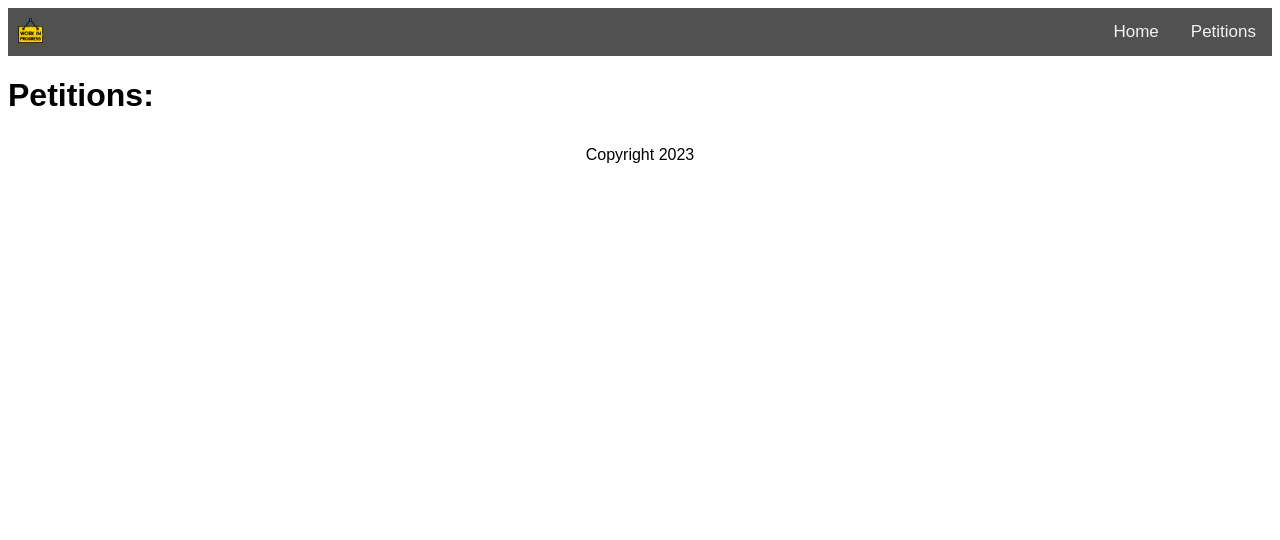
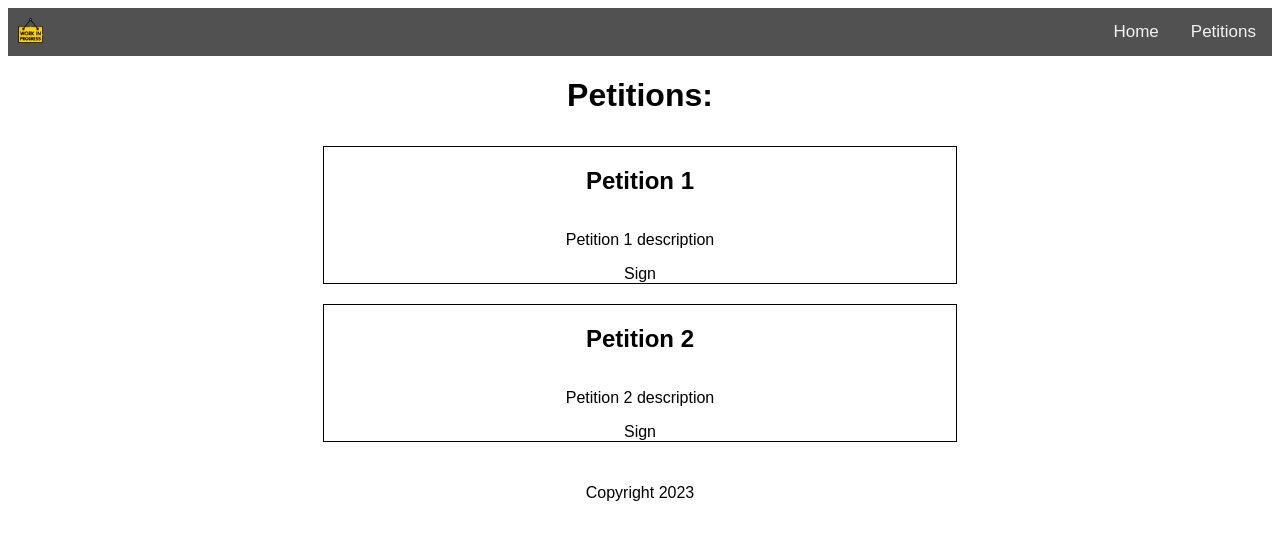
Before and after one commit to MotionForce/obnl-hax, a SvelteKit app: page /petitions in a window 1280 px wide. Shown: the top 540 px of the page. Built offline with nearby package versions, Linux system fonts and the light colour scheme.

Commit message:
added basic ui for petitions/+page.svelte

```diff
--- a/src/routes/+layout.svelte
+++ b/src/routes/+layout.svelte
@@ -22,6 +22,6 @@
         left: 50%;
         text-align: center;
         margin-top: 2em;
+    }
 
-    }
 </style>
--- a/src/routes/petitions/+page.svelte
+++ b/src/routes/petitions/+page.svelte
@@ -1,7 +1,16 @@
 <script>
     //DO NOT FORGET: change uncomment next statement after back-end is done
     // export let petitions;
-    let petitions = [];
+    let petitions = [
+        {
+            id: 1,
+            title: "Petition 1",
+            description: "Petition 1 description",
+        },
+        {
+            id: 2,
+            title: "Petition 2",
+            description: "Petition 2 description"}];
 </script>
 
 <div class="petitions">
@@ -14,3 +23,20 @@
         </div>
     {/each}
 </div>
+
+<style>
+    .petitions {
+        display: flex;
+        flex-direction: column;
+        align-items: center;
+    }
+
+    .petition {
+        display: flex;
+        flex-direction: column;
+        align-items: center;
+        border: 1px solid black;
+        width: 50%;
+        margin: 10px;
+    }
+</style>
```
